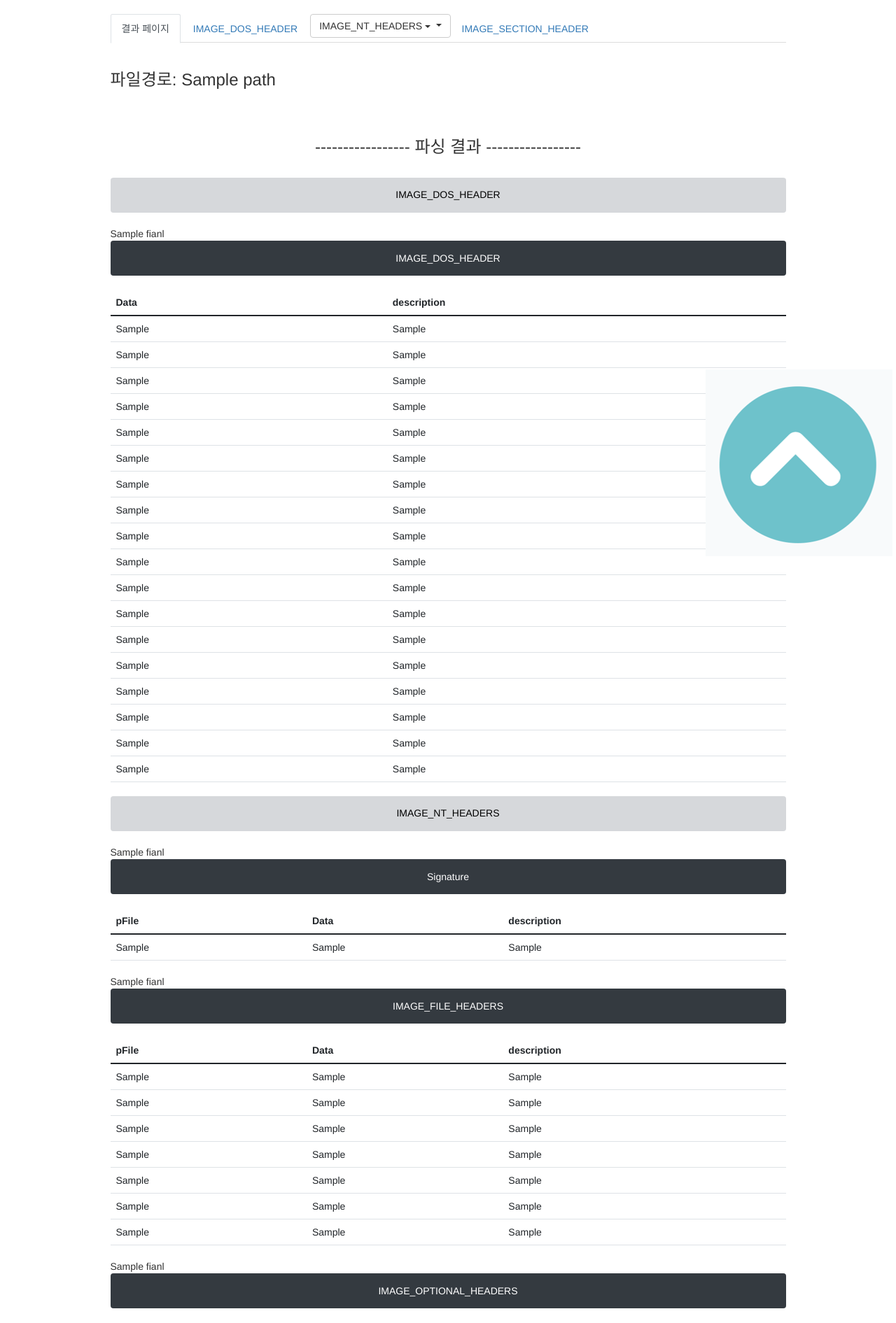
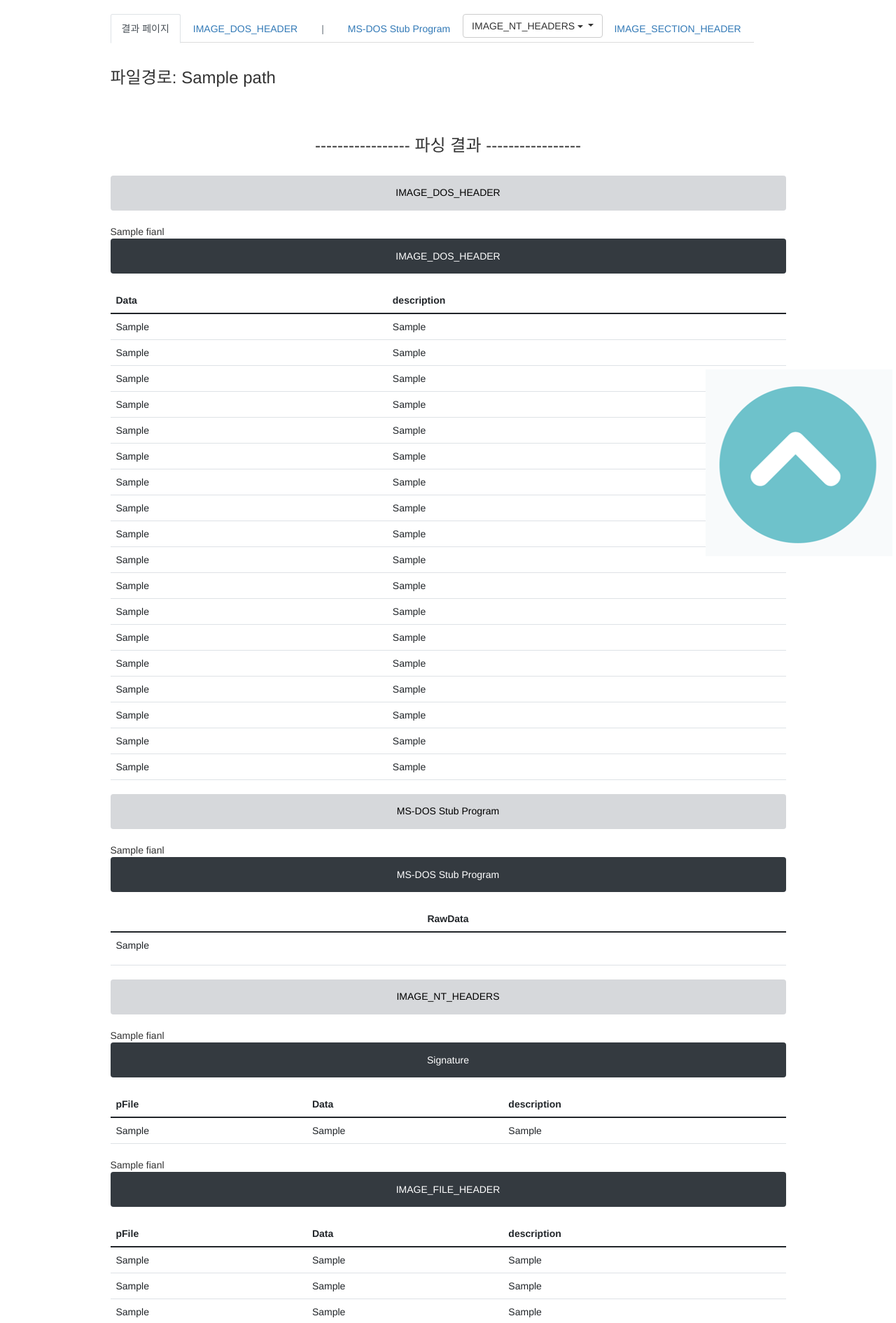
Before and after one commit to Leeseonha/PE-Viewer, a Django app: template myproject/myapp/templates/result.html in a window 1280 px wide. Shown: the top 1891 px of the page at 70% size. Run offline with Django 3.2, Linux system fonts and the light colour scheme; the template is opened without the code that fills it: most values are stand-ins (such as "Sample title", 1, 10 or a date in 2020); parts of the project's set-up code (start-up, migrations or seed data) failed here and were passed over; some libraries are stand-ins or nearby versions.

Commit message:
MS-DOS Stub Program

```diff
--- a/myproject/myapp/templates/result.html
+++ b/myproject/myapp/templates/result.html
@@ -29,17 +29,32 @@
   <link href="/css/style.css" rel="stylesheet" type="text/css">
 
   <title> PE VIEWER </title>
+
+  <style>
+    .visible{
+      overflow:visible;
+    }
+    #nav{
+      position:absolute;
+    }
+  </style>
 </head>
 
 <body>
   <div class="container"><br>
-    <nav id="nav">
+    <nav id="nav" class="header-fixed">
       <ul class="nav nav-tabs">
         <li class="nav-item">
           <a class="nav-link active" aria-current="page" href="#">결과 페이지</a>
         </li>
         <li class="nav-item">
           <a class="nav-link" href="#IMAGE_DOS_HEADERS">IMAGE_DOS_HEADER</a>
+        </li>
+        <li class="nav-item">
+          <a class="nav-link disabled" href="#">|</a>
+        </li>
+        <li class="nav-item">
+          <a class="nav-link" href="#MS-DOS">MS-DOS Stub Program</a>
         </li>
         <div class="dropdown">
           <button class="btn btn-default dropdown-toggle" type="button" id="dropdownMenu1" data-toggle="dropdown"
@@ -62,8 +77,8 @@
     </nav>
   </div>
 
-  <header id="header">
-    <div class="container">
+  <header id="header" class="wow fadeInUp">
+    <div class="container" style="margin-top: 3%;">
       <br>
       <h3>파일경로: {{path}}</h3>
       <br>
@@ -93,7 +108,6 @@
             <div class="container-fluid">
               <div id="IMAGE_DOS_HEADERS">
                 IMAGE_DOS_HEADER
-
               </div>
           </nav>
           <thead>
@@ -183,6 +197,35 @@
       <article>
         <nav class="navbar navbar-expand-lg col-sm table-secondary">
           <div class="container-fluid">
+            <div id="MS-DOS">
+              <h5 class="text-center">MS-DOS Stub Program</h5>
+            </div>
+          </div>
+        </nav>
+
+        <table class="table caption-top">
+          {{fianl}}
+          <nav class="navbar navbar-expand-lg table-dark">
+            <div class="container-fluid">
+              MS-DOS Stub Program
+            </div>
+          </nav>
+          <thead>
+            <tr>
+              <th scope="col" style="text-align: center;">RawData</th>
+            </tr>
+          </thead>
+          <tbody>
+            <tr>
+              <td scope="row"><p class="visible" type="textarea" style="width: 800px;">{{DosStub_list.0.1}}</p></td>
+            </tr>
+          </tbody>
+        </table>
+      </article>
+
+      <article>
+        <nav class="navbar navbar-expand-lg col-sm table-secondary">
+          <div class="container-fluid">
             <h5 class="text-center">IMAGE_NT_HEADERS</h5>
           </div>
         </nav>
@@ -218,7 +261,7 @@
           {{fianl}}
           <nav class="navbar navbar-expand-lg table-dark">
             <div class="container-fluid">
-              IMAGE_FILE_HEADERS
+              IMAGE_FILE_HEADER
             </div>
           </nav>
           <thead>
@@ -286,7 +329,7 @@
           {{fianl}}
           <nav class="navbar navbar-expand-lg table-dark">
             <div class="container-fluid">
-              IMAGE_OPTIONAL_HEADERS
+              IMAGE_OPTIONAL_HEADER
             </div>
           </nav>
           <thead>
@@ -362,8 +405,8 @@
           {{fianl}}
           <nav class="navbar navbar-expand-lg table-dark">
             <div class="container-fluid">
-              IMAGE_SECTION_HEADERS .text &nbsp;&nbsp;| &nbsp;&nbsp;IMAGE_SECTION_HEADERS .data &nbsp;&nbsp;|
-              &nbsp;&nbsp;IMAGE_SECTION_HEADERS .rsrc
+              IMAGE_SECTION_HEADER .text &nbsp;&nbsp;| &nbsp;&nbsp;IMAGE_SECTION_HEADER .data &nbsp;&nbsp;|
+              &nbsp;&nbsp;IMAGE_SECTION_HEADER .rsrc
             </div>
           </nav>
           <thead>
```
Also changed, not shown: myproject/myapp/PEView.py (+8 -5 lines), myproject/myapp/views.py (+6 -2 lines).
